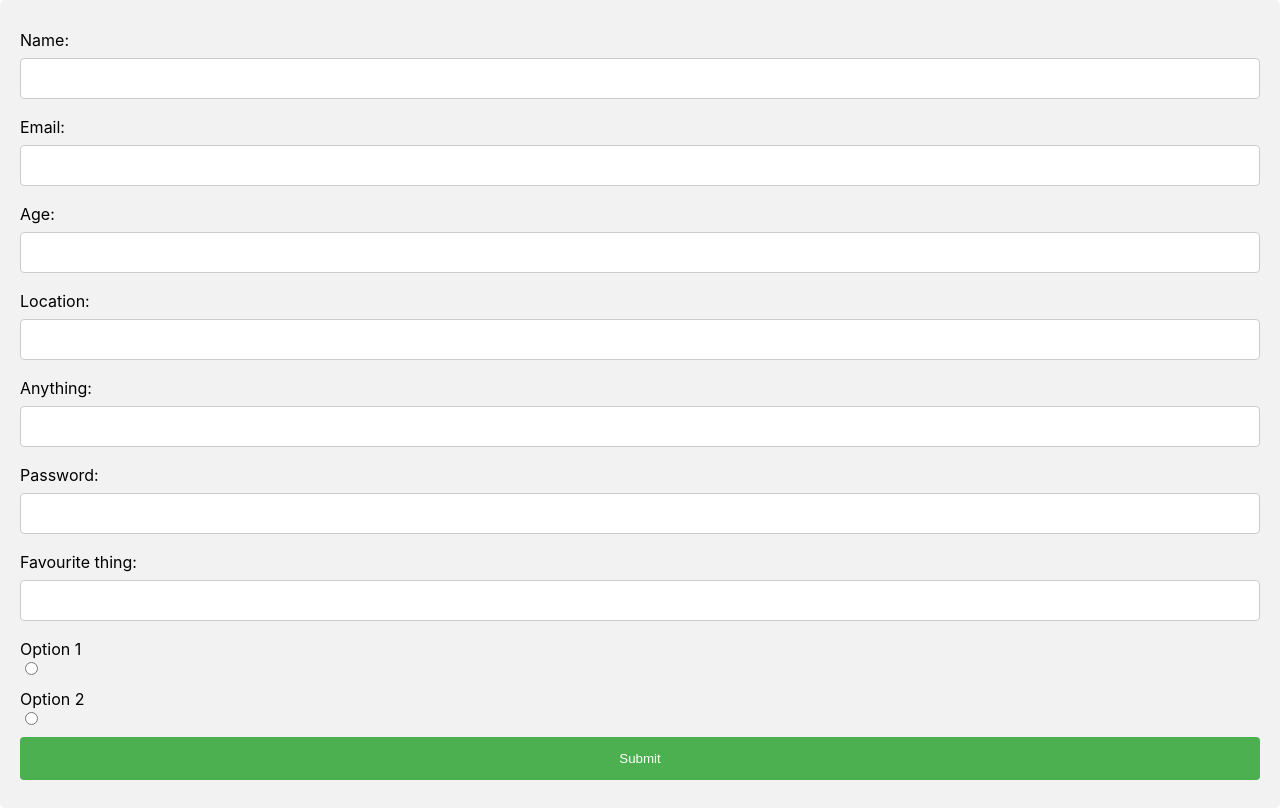
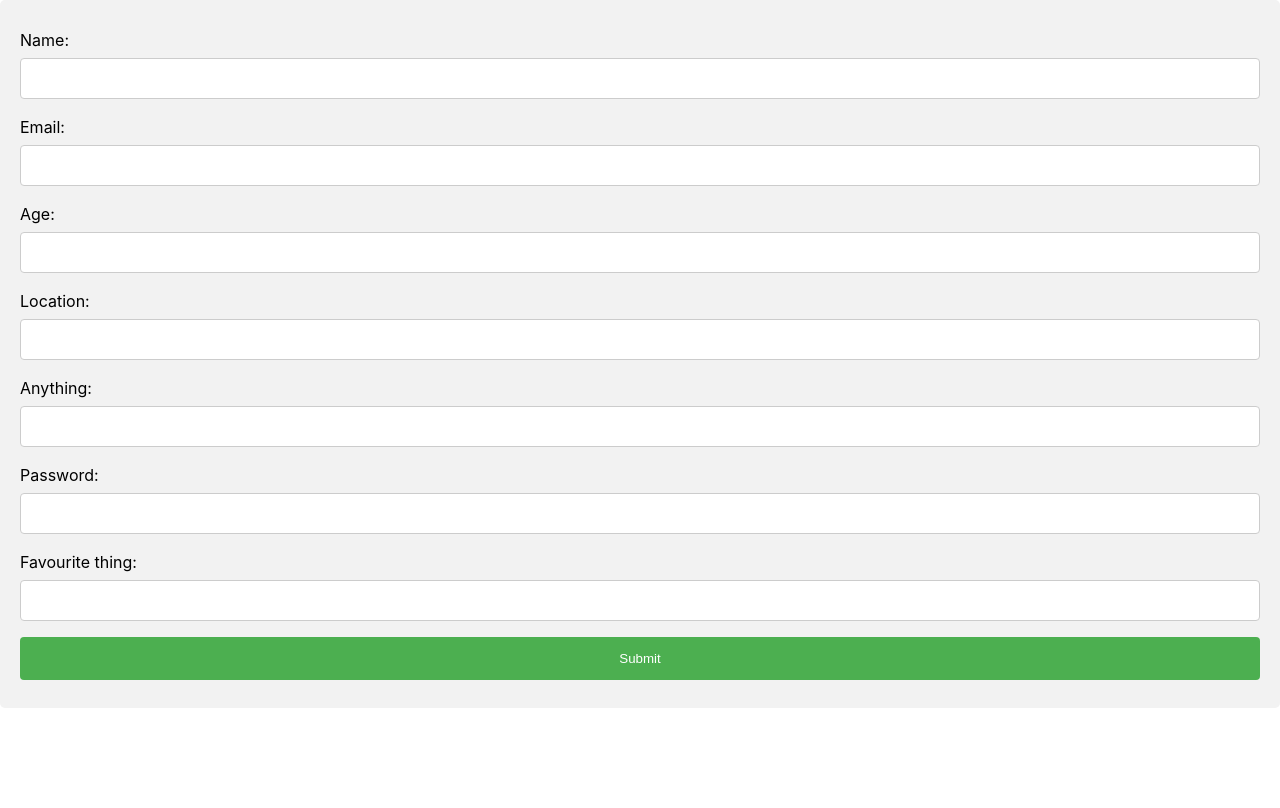
Before and after one commit to jonathanwelton/form-comparison-app, a Next.js app: page /im-my-own-form in a window 1280 px wide. Built offline with nearby package versions, Linux system fonts and the light colour scheme.

Commit message:
Comment out custom radio buttons cos eek

```diff
--- a/pages/im-my-own-form.tsx
+++ b/pages/im-my-own-form.tsx
@@ -53,6 +53,12 @@ const useMyOwnForm = ({
             const { min, minLength, maxLength, name, pattern, required } = formElement
 
             const element = document.getElementById(name) as HTMLInputElement
+
+            if (!element) {
+                console.log(formElement)
+
+                return
+            }
 
             const { value } = element
 
@@ -214,11 +220,11 @@ const ImMyOwnForm = () => {
             <label htmlFor="favouriteThing">Favourite thing:</label>
             <input {...register({name: "favouriteThing"})} type="text" />
 
-            <label htmlFor="option1">Option 1</label>
+            {/* <label htmlFor="option1">Option 1</label>
             <input {...register({name: "radios", id: 'option1', value: 'Option 1', required: { value: true, message: 'Radio radio'}})} type="radio" />
             <label htmlFor="option2">Option 2</label>
             <input {...register({name: "radios", id: 'option2', value: 'Option 2', required: { value: true, message: 'Radio radio'}})} type="radio" />
-            {errors?.radios && <span role="alert">{errors.radios}</span>}
+            {errors?.radios && <span role="alert">{errors.radios}</span>} */}
             <input title="submit" type="submit" />
         </form>
     )
```
